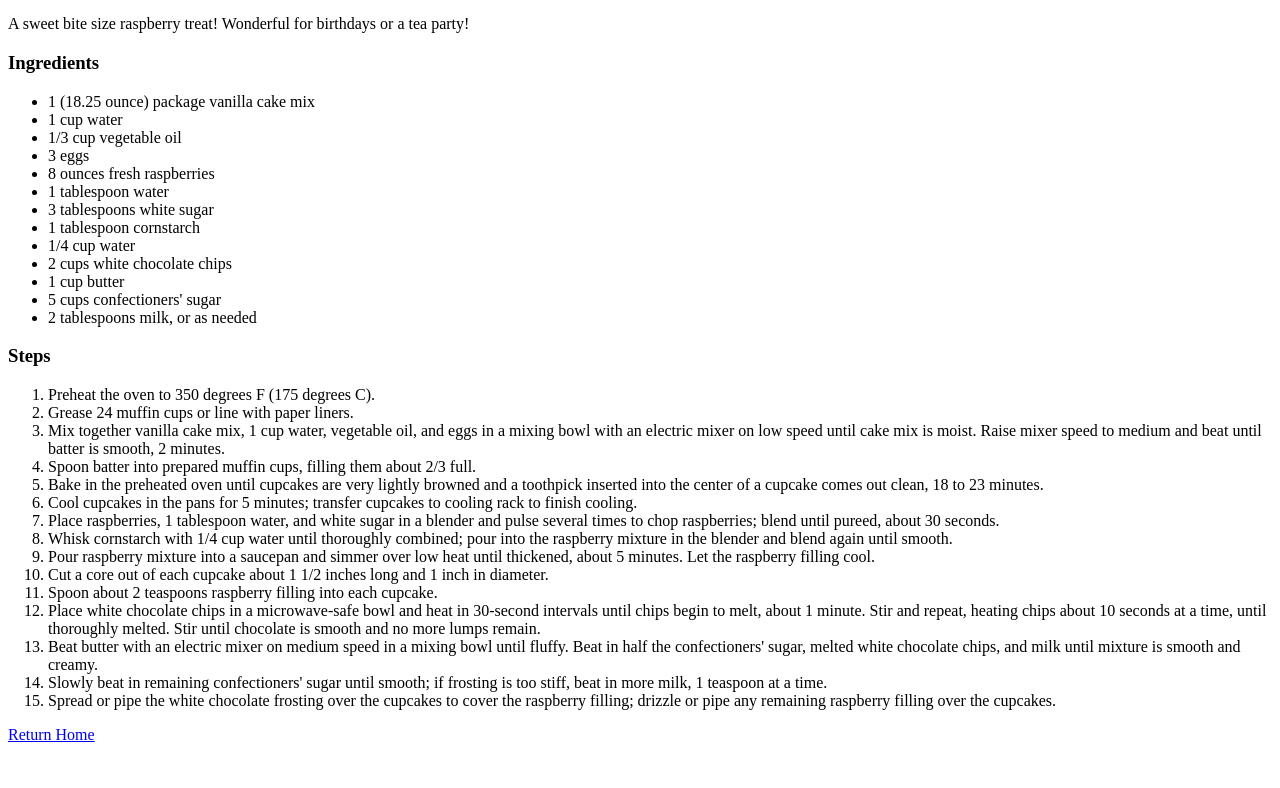
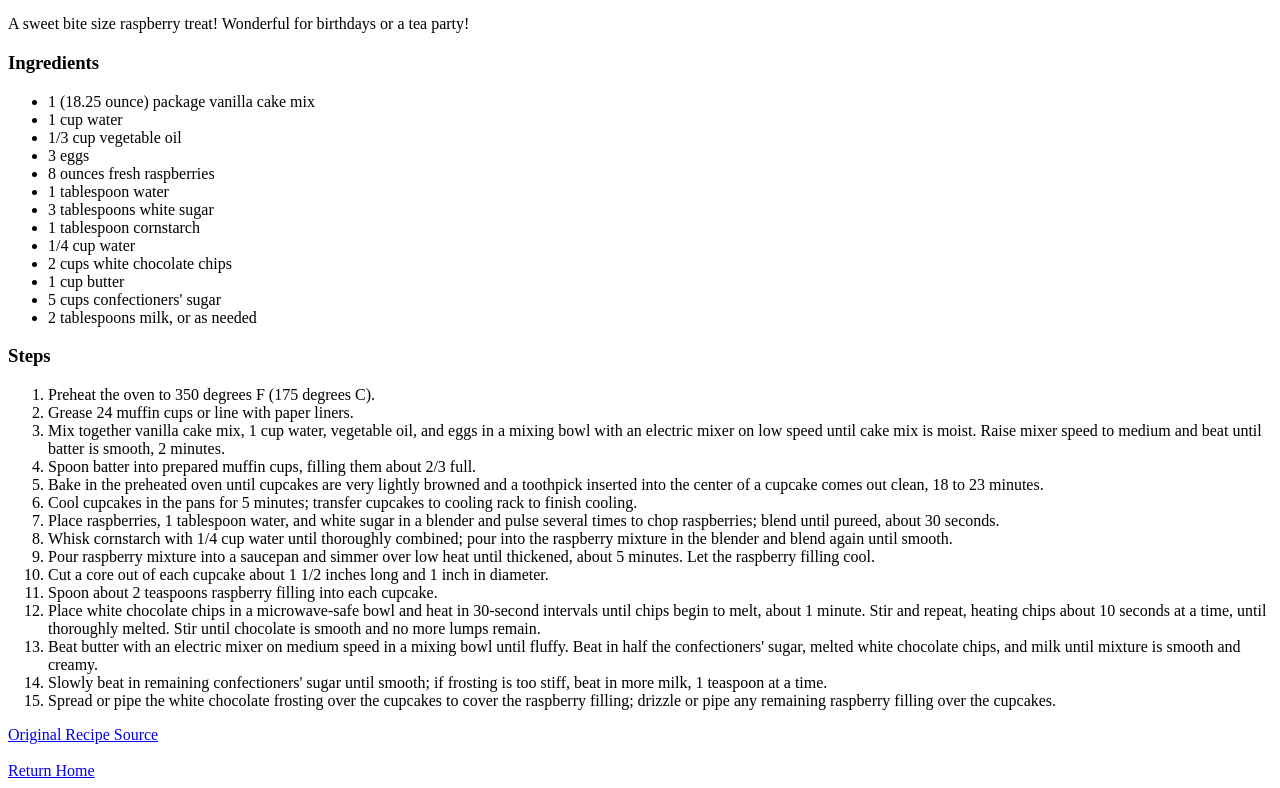
Before and after one commit to AlfyyyDev/odin-recipes, a plain HTML site: page recipes/raspberry-white-chocolate-buttercream-cupcakes.html in a window 1280 px wide. Shown: the part 728-1516 px from the top of the page. Before the commit the page ends 1480 px from the top, so only its background shows below. Drawn offline with Linux system fonts and the light colour scheme.

Commit message:
Add original sources to all recipes

```diff
--- a/recipes/raspberry-white-chocolate-buttercream-cupcakes.html
+++ b/recipes/raspberry-white-chocolate-buttercream-cupcakes.html
@@ -92,6 +92,9 @@
             </li>
 
         </ol>
-            <a href="../index.html">Return Home</a>
+        <a href="https://www.allrecipes.com/recipe/220710/raspberry-white-chocolate-buttercream-cupcakes/">Original Recipe Source</a>
+        <br>
+        <br>
+        <a href="../index.html">Return Home</a>
     </body>
 </html>
```
Also changed, not shown: recipes/raspberry-loaf-cake.html (+4 -1 lines).
